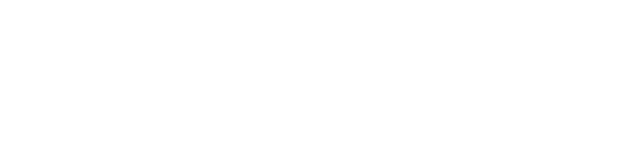
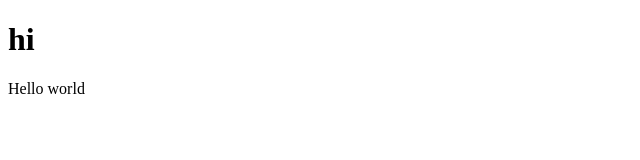
Before and after one commit to Mukz98/SoftwareLab1, a plain HTML site: page index.html in a window 1280 px wide. Shown: the whole page, without its empty margins (0-640 px from the left). Drawn offline with Linux system fonts and the light colour scheme.

Commit message:
another index

```diff
--- a/index.html
+++ b/index.html
@@ -6,6 +6,7 @@
     <title>hello world</title>
 </head>
 <body>
-
+   <h1>hi</h1>
+   <p>Hello world</p>
 </body>
 </html>
```
